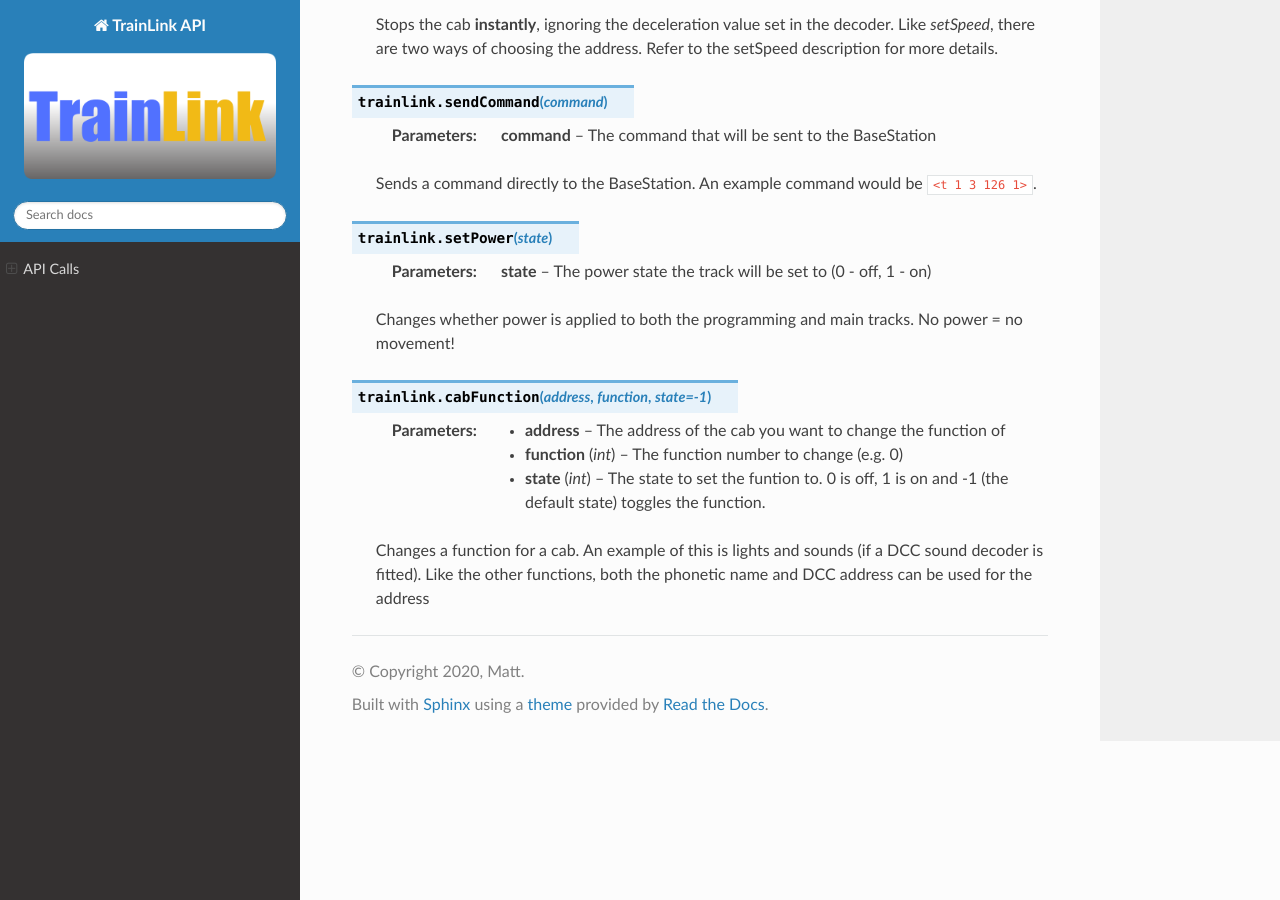
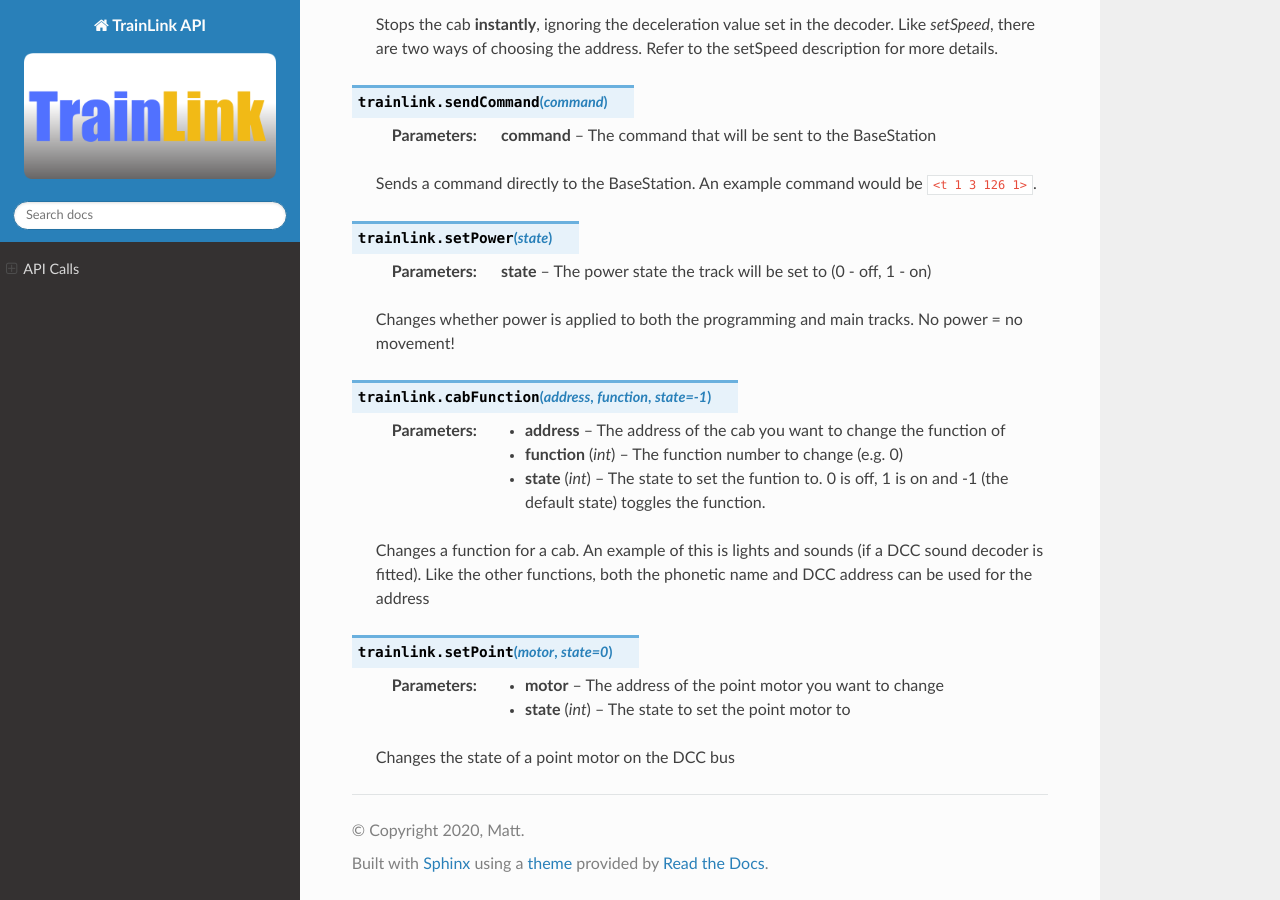
Before and after one commit to trainlink-org/trainlink-api, a Sphinx documentation site: the page built from Documentation/api-calls.rst, in a window 1280 px wide and 900 px high, scrolled down 1129 px. Built offline with Sphinx 7.4.7 and the Read the Docs theme 2.0.0, drawn with Linux system fonts in a browser that asks for light colours.

Commit message:
add point motor function

```diff
--- a/Documentation/api-calls.rst
+++ b/Documentation/api-calls.rst
@@ -81,3 +81,13 @@ Due to the use of Javascript, pages written using this method can be run as file
 
     Changes a function for a cab. An example of this is lights and sounds (if a DCC sound decoder is fitted). Like the
     other functions, both the phonetic name and DCC address can be used for the address
+
+.. method:: setPoint(motor, state=0)
+
+    :param motor:
+        The address of the point motor you want to change
+
+    :param int state:
+        The state to set the point motor to
+
+    Changes the state of a point motor on the DCC bus
```
